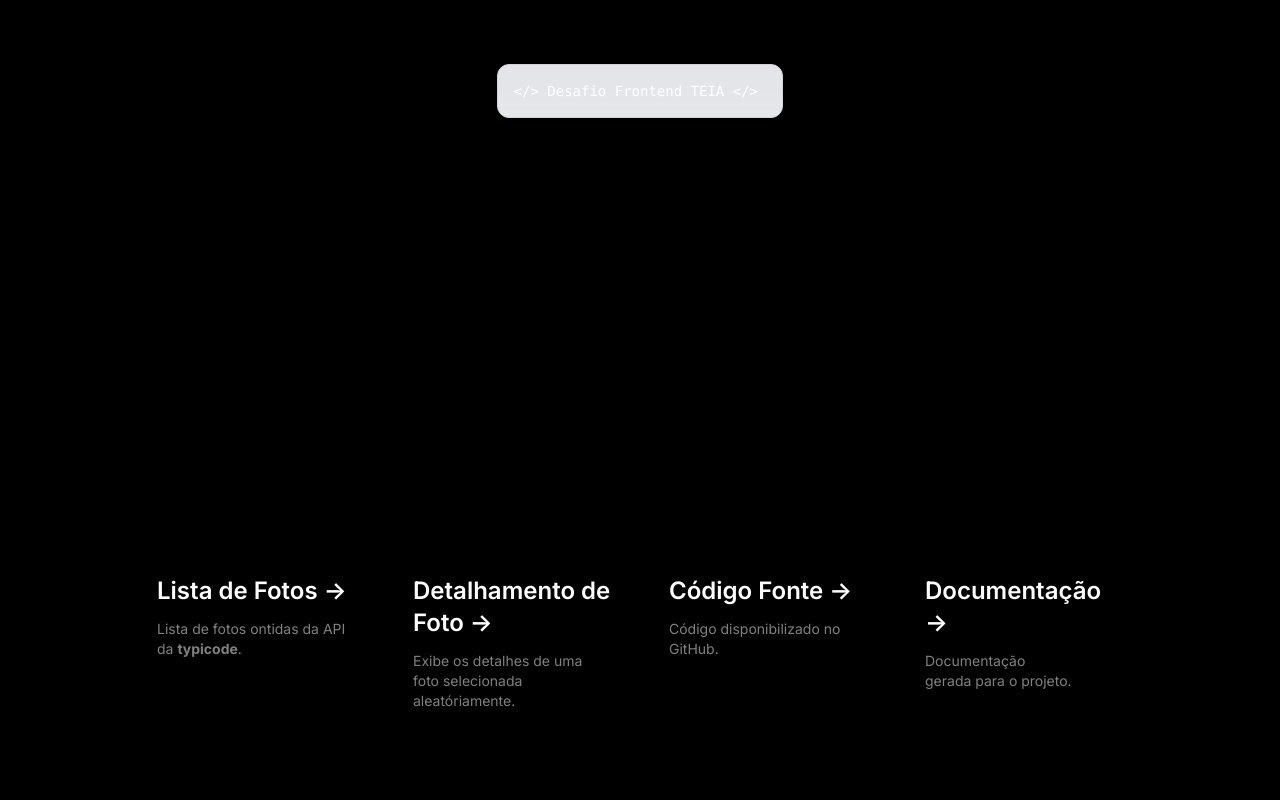
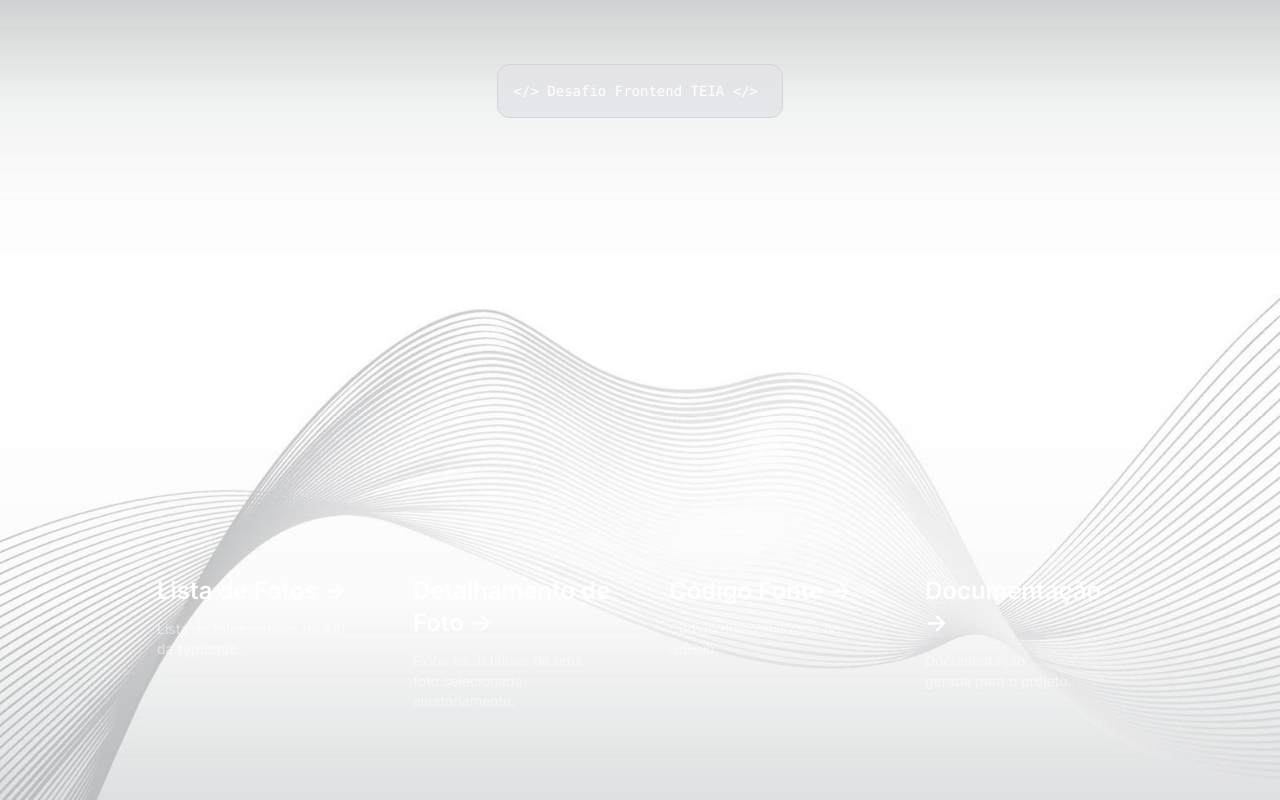
Before and after one commit to commanchecps/desafio-frontend, a Next.js app: page / in a window 1280 px wide. Built offline with nearby package versions, Linux system fonts and the light colour scheme.

Commit message:
Melhoria pagina principal

```diff
--- a/app/globals.css
+++ b/app/globals.css
@@ -32,8 +32,15 @@ body {
   }
 }
 
-.grid-fotos {
+/* .grid-fotos {
     display: inline;
+} */
+.bg-desafio {
+    background: url(/images/bg.jpg) no-repeat center center fixed;
+    -webkit-background-size: cover;
+    -moz-background-size: cover;
+    -o-background-size: cover;
+    background-size: cover;
 }
 
 @media screen and (max-width: 600px) {
--- a/app/page.js
+++ b/app/page.js
@@ -1,7 +1,7 @@
 
 export default function Home() {
     return (
-        <main className="flex min-h-screen flex-col items-center justify-between p-16">
+        <main className="bg-desafio flex min-h-screen flex-col items-center justify-between p-16">
             <div className="z-10 max-w-5xl w-full items-center justify-center font-mono text-sm lg:flex">
                 <p className="fixed left-0 top-0 flex w-full justify-center border-b border-gray-300 bg-gradient-to-b from-zinc-200 pb-6 pt-8 backdrop-blur-2xl dark:border-neutral-800 dark:bg-zinc-800/30 dark:from-inherit lg:static lg:w-auto  lg:rounded-xl lg:border lg:bg-gray-200 lg:p-4 lg:dark:bg-zinc-800/30">
                     {'</>'} Desafio Frontend TEIA {'</>'}&nbsp;
```
Also changed, not shown: public/images/bg-ondas.png (added), public/images/bg.jpg (added).
